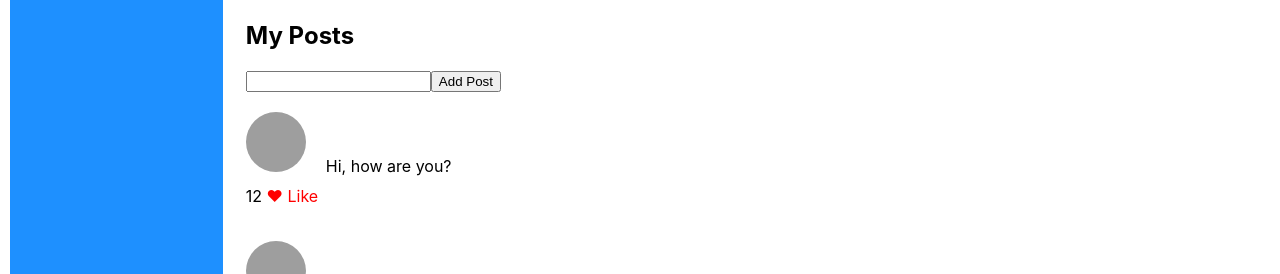
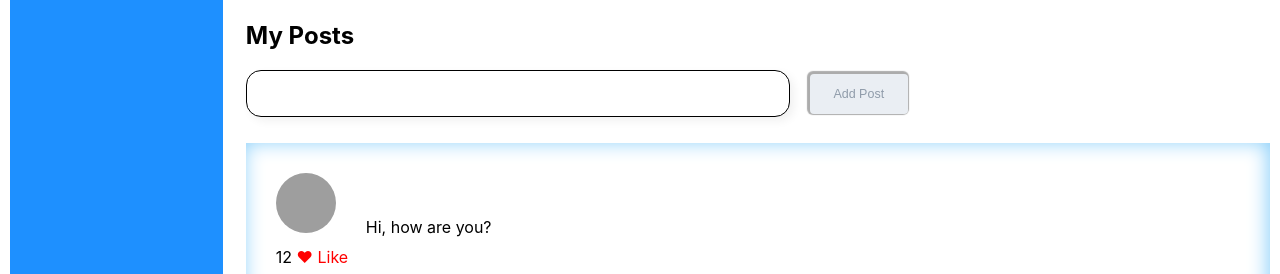
Before and after one commit to isefrog38/Social_network, a React (Create React App) app: page /profile in a window 1280 px wide. Shown: the part 526-800 px from the top of the page. Built offline with nearby package versions, Linux system fonts and the light colour scheme; grey boxes are pictures that could not be loaded.

Commit message:
ts_lesson(31-34)

```diff
--- a/src/components/Dialogs/Dialogs.module.css
+++ b/src/components/Dialogs/Dialogs.module.css
@@ -5,6 +5,7 @@
 
 .addMessageBlock {
     width: 100%;
+    padding-top: 20px;
 }
 
 .inputAddMessage {
@@ -14,21 +15,20 @@
     border: 1px solid black;
     box-shadow: 4px 4px 10px rgba(0, 0, 0, 0.06);
     height: 10%;
-    width: 90%;
+    width: 50%;
 }
 
-.buttonAddMessage {
-}
-
-.buttonAddMessage {
+.buttonAddMessages {
+    float:right;
     display: inline-block;
+    box-shadow: -1px -1px 1px 2px gray;
     box-sizing: border-box;
     padding: 0 16px;
     margin: 0 15px 15px 0;
     outline: none;
     border: none;
     border-radius: 4px;
-    height: 30px;
+    height: 40px;
     line-height: 30px;
     font-size: 12.5px;
     font-weight: normal;
@@ -43,13 +43,17 @@
     overflow: hidden;
 }
 
-.buttonAddMessage:hover {
+.buttonAddMessage {
+    padding: 4px 20px ;
+}
+
+.buttonAddMessages:hover {
     opacity: 0.88;
 }
-.buttonAddMessage:active {
+.buttonAddMessages:active {
     line-height: 32px;
 }
-.buttonAddMessage:disabled {
+.buttonAddMessages:disabled {
     pointer-events: none;
     opacity: 0.65;
 }
--- a/src/components/Dialogs/Dialogs.tsx
+++ b/src/components/Dialogs/Dialogs.tsx
@@ -1,4 +1,4 @@
-import React, {RefObject} from "react";
+import React, {ChangeEvent, RefObject} from "react";
 import s from './Dialogs.module.css';
 import DialogItem from "./DialogItem/DialogItem";
 import Messages from "./Message/Message";
@@ -14,17 +14,15 @@ const Dialogs = (props: DialogsPropsType) => {
     let dialogsElements = props.dialogs.map(d => <DialogItem name={d.name} id={d.id} avatar={d.avatar}/>);
     let messagesElements = props.messages.map(m => <Messages message={m.message} id={m.id}/>);
 
-    let newMessageElement: RefObject<HTMLInputElement> = React.createRef();
-
     let addMessage = () => {
-        let text = newMessageElement?.current?.value;
+        let text = props.textMessage;
         if (text) {
             props.addMessage(text);
         }
     }
 
-    let onChangeMessage = () => {
-        let text = newMessageElement?.current?.value
+    let onChangeMessage = (e: ChangeEvent<HTMLInputElement>) => {
+        let text = e.currentTarget.value
         if (text) {
             props.textMessageFromPost(text)
         }
@@ -40,18 +38,19 @@ const Dialogs = (props: DialogsPropsType) => {
                     {messagesElements}
                     <div className={s.addMessageBlock}>
                         <input
-                            ref={newMessageElement}
                             className={s.inputAddMessage}
                             placeholder={"Введите сообщение"}
                             onChange={onChangeMessage}
                             value={props.textMessage}
                         />
-                        <button
-                            onClick={addMessage}
-                            disabled={!props.textMessage}
-                            className={s.buttonAddMessage}>
-                            Add Message
-                        </button>
+                        <div className={s.buttonAddMessage}>
+                            <button
+                                onClick={addMessage}
+                                disabled={!props.textMessage}
+                                className={s.buttonAddMessages}>
+                                Add Message
+                            </button>
+                        </div>
                     </div>
                 </div>
             </div>
--- a/src/components/Profile/MyPosts/MyPosts.module.css
+++ b/src/components/Profile/MyPosts/MyPosts.module.css
@@ -3,5 +3,61 @@
 }
 
 .posts {
-    padding-top: 20px;
+    padding-top: 10px;
 }
+
+.addPostBlock {
+    display: flex;
+    width: 100%;
+}
+
+.inputAddPost {
+    resize: vertical;
+    padding: 15px;
+    border-radius: 15px;
+    border: 1px solid black;
+    box-shadow: 4px 4px 10px rgba(0, 0, 0, 0.06);
+    height: 10%;
+    width: 50%;
+}
+
+.buttonAddPosts {
+    float:end;
+    display: inline-block;
+    box-sizing: border-box;
+    box-shadow: -1px -1px 1px 2px gray;
+    padding: 0 16px;
+    margin: 0 15px 15px 0;
+    outline: none;
+    border: none;
+    border-radius: 4px;
+    width: 100%;
+    height: 40px;
+    line-height: 30px;
+    font-size: 12.5px;
+    font-weight: normal;
+    text-decoration: none;
+    vertical-align: top;
+    color: #55677d;
+    background-color: #dfe6ed;
+    cursor: pointer;
+    user-select: none;
+    appearance: none;
+    touch-action: manipulation;
+    overflow: hidden;
+}
+
+.buttonAddPost {
+padding: 4px 20px ;
+}
+
+.buttonAddPosts:hover {
+    opacity: 0.88;
+}
+.buttonAddPosts:active {
+    line-height: 32px;
+}
+.buttonAddPosts:disabled {
+    pointer-events: none;
+    opacity: 0.65;
+}
--- a/src/components/Profile/MyPosts/MyPosts.tsx
+++ b/src/components/Profile/MyPosts/MyPosts.tsx
@@ -1,4 +1,4 @@
-import React, {RefObject, useState} from "react";
+import React, {ChangeEvent} from "react";
 import s from "./MyPosts.module.css"
 import Post from "./Post/Post";
 import {MyPostsDataType} from "../../../redax/state";
@@ -14,17 +14,17 @@ type MyPostsPropsType = {
 export const MyPosts = (props: MyPostsPropsType) => {
 
     let myPostElements = props.myPostData.map(p => <Post message={p.message} likesCount={p.likesCount} id={p.id}/>);
-    let newPostElement: RefObject<HTMLInputElement> = React.createRef();
+
 
     let addPost = () => {
-            let text = newPostElement?.current?.value;
+            let text = props.newPostText;
             if (text) {
                 props.addPost(text);
             }
     }
 
-    let onChangePost = () => {
-        let text = newPostElement?.current?.value
+    let onChangePost = (e: ChangeEvent<HTMLInputElement>) => {
+        let text = e.currentTarget.value;
         if (text) {
             props.updateNewPostText(text)
         }
@@ -33,16 +33,19 @@ export const MyPosts = (props: MyPostsPropsType) => {
     return (
         <div className={s.postsBlock}>
             <h2>My Posts</h2>
-            <div>
+            <div className={s.addPostBlock}>
                 <input
-                    ref={newPostElement}
+                    className={s.inputAddPost}
                     onChange={onChangePost}
                     value={props.newPostText}
                 />
-                <button
+                <div className={s.buttonAddPost}>
+                <button className={s.buttonAddPosts}
+                    disabled={!props.newPostText}
                     onClick={addPost}>
                     Add Post
                 </button>
+                </div>
             </div>
             <div className={s.posts}>
                 {myPostElements}
--- a/src/components/Profile/MyPosts/Post/Post.module.css
+++ b/src/components/Profile/MyPosts/Post/Post.module.css
@@ -6,11 +6,12 @@
 
 
 .textMessageBlock {
-    padding-left: 20px;
+    padding-left: 30px;
 }
 
 .post {
-    padding-bottom: 35px;
+    padding: 30px;
+    box-shadow: inset -2px -1px 20px 0px lightskyblue;
 }
 
 .likesBlock {
--- a/src/components/Profile/MyPosts/Post/Post.tsx
+++ b/src/components/Profile/MyPosts/Post/Post.tsx
@@ -9,7 +9,7 @@ const Post = (props: MyPostsDataType) => {
                 <img alt={"logo"}
                     src='https://encrypted-tbn0.gstatic.com/images?q=tbn:ANd9GcRAXSpy0PUas_IlI6LGzLgHFsMj-dzIfBZczg&usqp=CAU'/>
             </span>
-            <span className={s.textMessageBlock}>{props.message}</span>
+            <span className={s.textMessageBlock} key={props.id}>{props.message}</span>
             <div className={s.likesBlock}>
                 <span> {props.likesCount} </span> <span className={s.like}>❤ Like</span>
             </div>
--- a/src/redax/state.ts
+++ b/src/redax/state.ts
@@ -115,7 +115,7 @@ export const addPost = () => {
         message: state.myPostPage.newPostText,
         likesCount: 0
     }
-    state.myPostPage.myPostData.push(newPost)
+    state.myPostPage.myPostData.unshift(newPost)
     rerenderEntireTree(state)
     updateNewPostText("")
 }
```
